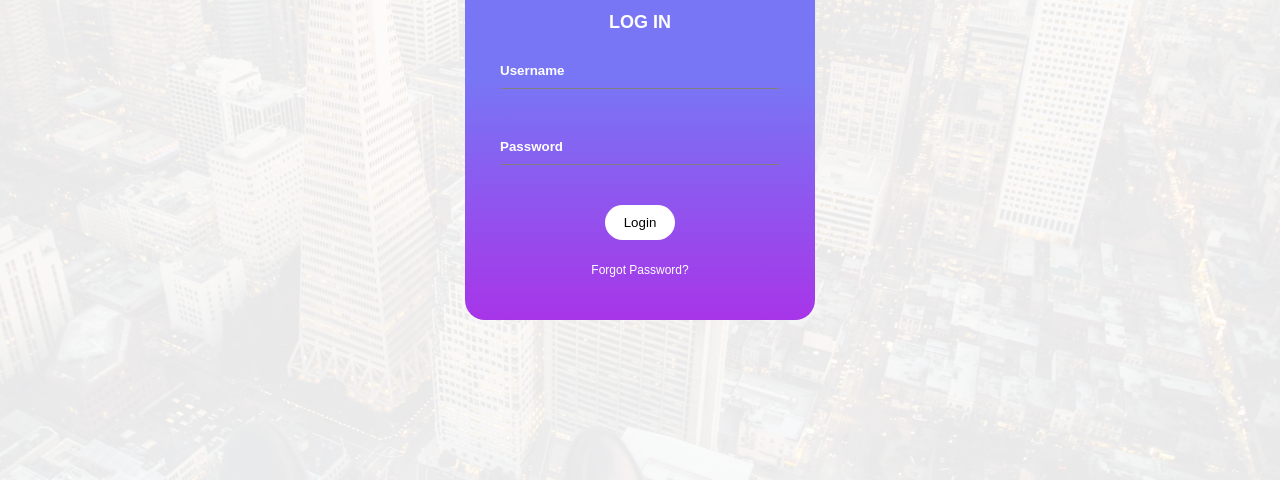
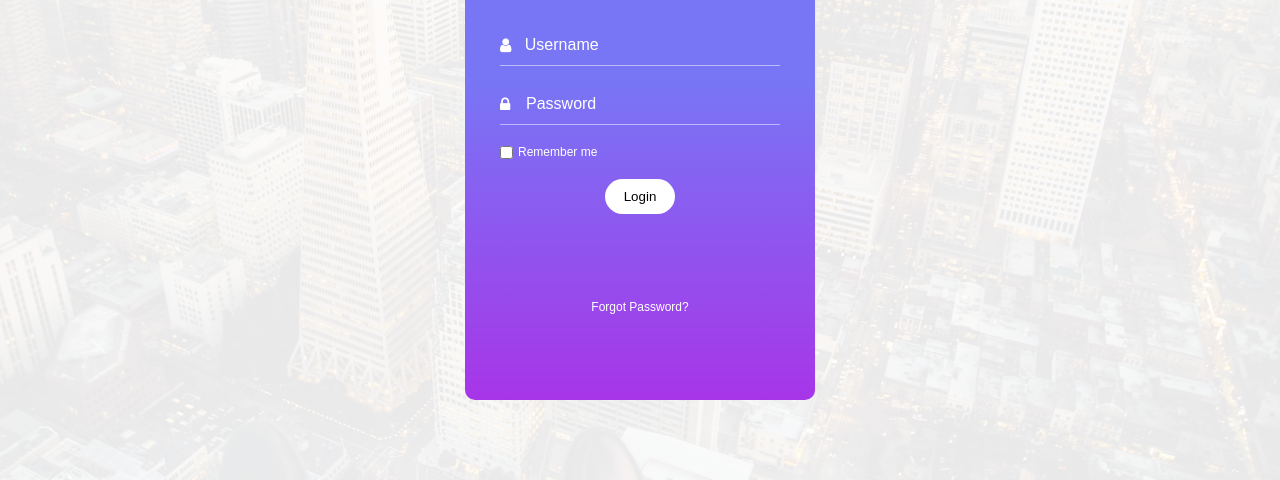
Before and after one commit to reza-habibi/login-form1, a plain HTML site: page index.html in a window 1280 px wide. Shown: the part 320-800 px from the top of the page. Drawn offline with Linux system fonts and the light colour scheme.

Commit message:
loginform3 completed

```diff
--- a/index.html
+++ b/index.html
@@ -5,7 +5,8 @@
     <meta http-equiv="X-UA-Compatible" content="IE=edge" />
     <meta name="viewport" content="width=device-width, initial-scale=1.0" />
     <link rel="stylesheet" href="style.css" />
-    <title>Login Form1</title>
+    <link rel="stylesheet" href="https://stackpath.bootstrapcdn.com/font-awesome/4.7.0/css/font-awesome.min.css">
+    <title>Login Form3</title>
   </head>
   <body>
     <div class="container">
@@ -14,18 +15,24 @@
           <img src="./logo.png" alt="avatar" />
         </div>
 
-        <h1 class="headline">LOG IN</h1>
-
-        <input type="text" placeholder="Username" />
-        <input
-          type="password"
-          name="password"
-          id="password"
-          placeholder="Password"
-        />
+        <h1 class="headline ">LOG IN</h1>
+        <div class="username between">
+          <i class="fa fa-user"></i>
+          <label for="username">Username</label>
+          <input type="text" id="username" />
+        </div>
+        <div class="password between">
+          <i class="fa fa-lock"></i>
+          <label for="password">Password</label>
+          <input type="password" name="password" id="password" />
+        </div>
+        <div class="remember">
+          <input type="checkbox" name="remember" id="remember">
+          <label for="remember">Remember me</label>
+        </div>
         <button class="btn">Login</button>
         <div class="extra">
-        <a href="#">Forgot Password?</a>
+          <a href="#">Forgot Password?</a>
         </div>
       </div>
     </div>
--- a/style.css
+++ b/style.css
@@ -19,6 +19,15 @@ body{
   justify-content: center;
 }
 
+.between{
+  display: flex;
+  align-items: center;
+  justify-content: space-between;
+}
+
+
+
+
 .container{
   background:rgba(255, 255, 255,0.9);
   width: 100vw;
@@ -31,8 +40,8 @@ body{
 
 .card{
   width: 350px;
-  height: 60vh;
-  border-radius: 20px;
+  height: 80vh;
+  border-radius: 10px;
   display: flex;
   flex-direction: column;
   justify-content: center;
@@ -41,7 +50,9 @@ body{
 
 .headline{
   font-size: 18px;
+  font-weight: 300;
   color: #fff;
+  margin-bottom: 30px;
 }
 
 .logo{
@@ -57,14 +68,40 @@ body{
   height: 70px;
 }
 
-input{
+.username{
+  width: 80%;
+  margin-bottom: 20px;
+  border-bottom: 1px solid rgba(255, 255, 255,0.5);
+  padding-bottom: 3px;
   color: white;
+}
+
+.password{
   width: 80%;
+  margin-bottom: 20px;
+  border-bottom: 1px solid rgba(255, 255, 255,0.5);
+  padding-bottom: 3px;
+  color: white;
+}
+
+.remember{
+  width: 80%;
+  display: flex;
+  justify-content: flex-start;
+  align-items: center;
+  color: white;
+  font-size: 12px;
+}
+#remember{
+  margin-right: 5px;
+}
+
+input[type=text], input[type=password]{
+  color: white;
+  width: 60%;
   outline: none;
   border:none;
-  border-bottom: 1px solid gray;
   padding:10px 0;
-  margin: 20px 0;
   background: transparent;
 }
 
@@ -85,11 +122,12 @@ button{
   border-radius: 20px;
 }
 
-.extra li {
-  color: rgba(71, 71, 71, 0.7);
-  margin: 5px 0;
+
+.extra{
+  height: 10vh;
+  display: flex;
+  align-items: flex-end;
 }
-
 .extra a{
   font-size: 12px;
   color: #fff;
```
